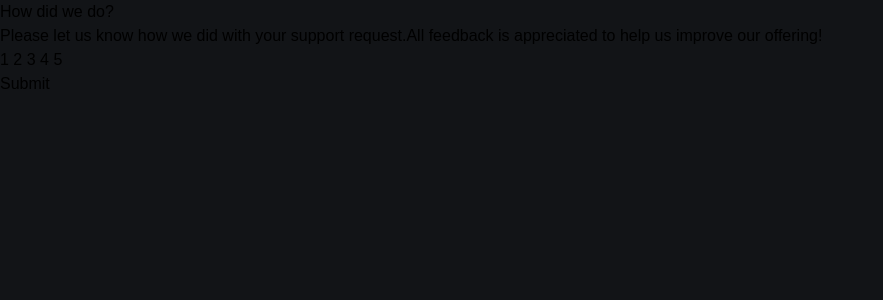
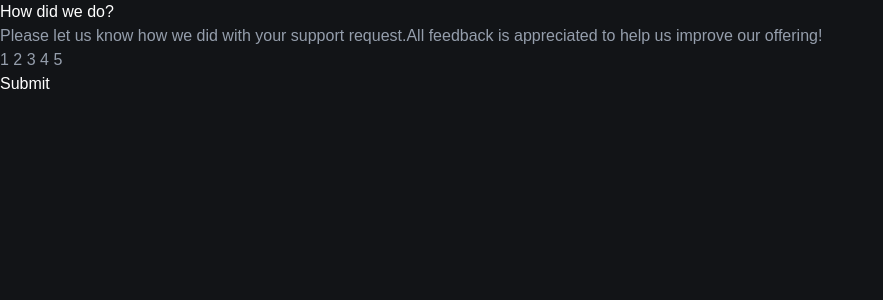
Before and after one commit to tcmak217/interactive-rating-component, a React (Create React App) app: page / in a window 1280 px wide. Shown: the top 300 px of the page, without its empty margins (0-883 px from the left). Built offline with nearby package versions, Linux system fonts and the light colour scheme.

Commit message:
feat: add color to text

```diff
--- a/src/components/RatingCard/RatingCard.tsx
+++ b/src/components/RatingCard/RatingCard.tsx
@@ -3,13 +3,13 @@ import React from "react"
 function RatingCard() {
   return (
     <div className="">
-      <div className="">How did we do?</div>
-      <div>
+      <div className="text-white">How did we do?</div>
+      <div className="text-light-grey">
         Please let us know how we did with your support request.All feedback is appreciated to help
         us improve our offering!
       </div>
-      <div>1 2 3 4 5</div>
-      <div>Submit</div>
+      <div className="text-light-grey">1 2 3 4 5</div>
+      <div className="text-white">Submit</div>
     </div>
   )
 }
```
